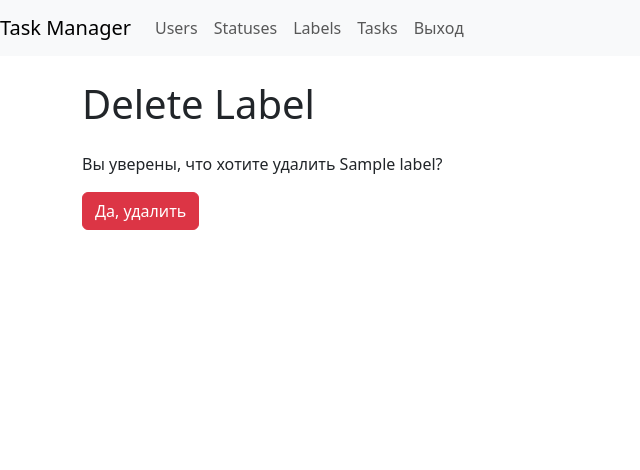
After one commit to EzerTigger/python-project-52, a Django app: page /labels/1/delete/ in a window 1280 px wide. The commit adds this page. Shown: the top 470 px of the page, without its empty margins (0-640 px from the left). Run offline with Django 5.2, Linux system fonts and the light colour scheme; a user stored in the database is signed in; tables that the repository leaves empty hold one stand-in row (values such as "Sample post"); some libraries are stand-ins or nearby versions.

Commit message:
Realize delete label

```diff
--- /dev/null
+++ b/task_manager/labels/templates/labels/label_confirm_delete.html
@@ -0,0 +1,17 @@
+{% extends 'base.html' %}
+{% load i18n %}
+
+{% block title %}{% translate 'Delete Label' %}{% endblock %}
+
+{% block content %}
+<h1 class="my-4">
+  {% translate 'Delete Label' %}
+</h1>
+
+<form method="post">
+  {% csrf_token %}
+  <p>Вы уверены, что хотите удалить {{ label }}?</p>
+  {{ form }}
+  <input class="btn btn-danger" type="submit" value="Да, удалить">
+</form>
+{% endblock %}
--- a/task_manager/labels/templates/labels/label_list.html
+++ b/task_manager/labels/templates/labels/label_list.html
@@ -26,7 +26,7 @@
     <td>
       <a href="{% url 'update_label' label.id %}">{% translate 'Update' %}</a>
       <br>
-      <a href="">{% translate 'Delete' %}</a>
+      <a href="{% url 'delete_label' label.id %}">{% translate 'Delete' %}</a>
     </td>
   </tr>
 {% endfor %}
--- a/task_manager/labels/urls.py
+++ b/task_manager/labels/urls.py
@@ -3,8 +3,8 @@ from . import views
 
 urlpatterns = [
     path('create/', views.CreateLabelView.as_view(), name='create_label'),
-    # path('<int:pk>/delete/', views.DeleteStatusView.as_view(),
-        # name='delete_status'),
+    path('<int:pk>/delete/', views.DeleteLabelView.as_view(),
+         name='delete_label'),
     path('', views.LabelsList.as_view(), name='label_list'),
     path('<int:pk>/update/', views.UpdateLabelView.as_view(),
          name='update_label'),
--- a/task_manager/labels/views.py
+++ b/task_manager/labels/views.py
@@ -33,3 +33,9 @@ class UpdateLabelView(LoginRequiredCustomMixin, SuccessMessageMixin, UpdateView)
     success_url = reverse_lazy('label_list')
     permission_denied_message = _('You are not logged in. Please log in')
     success_message = _('Label update successfully')
+
+
+class DeleteLabelView(LoginRequiredCustomMixin, DeleteView):
+    model = Label
+    success_url = reverse_lazy('label_list')
+    permission_denied_message = _('You are not logged in. Please log in')
```
